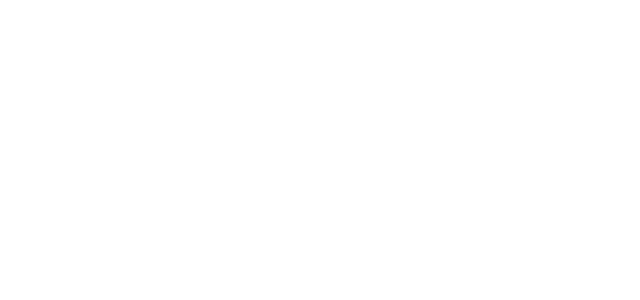
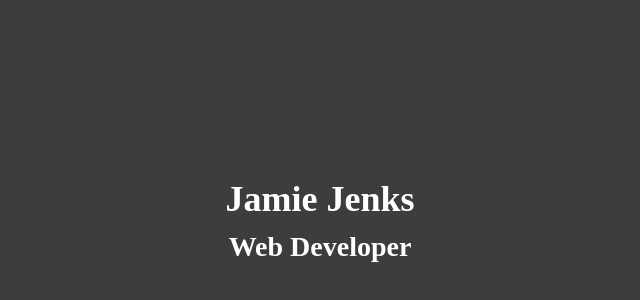
Before and after one commit to Lukerdue/web-profile, a React (Create React App) app: page / in a window 1280 px wide. Shown: the part 180-480 px from the top of the page, without its empty margins (320-960 px from the left). Built offline with nearby package versions, Linux system fonts and the light colour scheme.

Commit message:
instantiated file structure, added a css reset, and started the home page hero section

```diff
--- a/package.json
+++ b/package.json
@@ -9,6 +9,7 @@
     "react": "^18.2.0",
     "react-dom": "^18.2.0",
     "react-scripts": "5.0.1",
+    "styled-components": "^5.3.6",
     "web-vitals": "^2.1.4"
   },
   "scripts": {
--- a/src/App.js
+++ b/src/App.js
@@ -1,9 +1,10 @@
 import './App.css';
+import Home from './components/home'
 
 function App() {
   return (
     <div className="App">
-
+      <Home />
     </div>
   );
 }
--- /dev/null
+++ b/src/components/home.jsx
@@ -0,0 +1,12 @@
+import React from 'react';
+import { HomeStyle } from '../styles/homeStyled';
+
+function Home(){
+    return (<HomeStyle>
+        <div className="titles">
+            <h1>Jamie Jenks</h1>
+            <h2>Web Developer</h2>
+        </div>
+        </HomeStyle>)
+}
+export default Home
--- a/src/index.css
+++ b/src/index.css
@@ -1,13 +1,23 @@
-body {
+*, *::before, *::after{
+  box-sizing: border-box;
   margin: 0;
-  font-family: -apple-system, BlinkMacSystemFont, 'Segoe UI', 'Roboto', 'Oxygen',
-    'Ubuntu', 'Cantarell', 'Fira Sans', 'Droid Sans', 'Helvetica Neue',
-    sans-serif;
+  padding: 0;
+}
+html, body {
+  height: 100%;
+  line-height: 1.5;
   -webkit-font-smoothing: antialiased;
-  -moz-osx-font-smoothing: grayscale;
 }
 
-code {
-  font-family: source-code-pro, Menlo, Monaco, Consolas, 'Courier New',
-    monospace;
+img, picture, video, canvas, svg, iframe{
+  display: block;
+  max-width: 100%;
 }
+
+input, button, textarea, select{
+  font: inherit;
+}
+
+p, h1, h2, h3, h4, h5, h6, span {
+  overflow-wrap: break-word;
+}
--- /dev/null
+++ b/src/styles/homeStyled.jsx
@@ -0,0 +1,23 @@
+import React from 'react';
+import styled from 'styled-components';
+
+export const HomeStyle = styled.div `
+    height: 100vh;
+    width: 100vw;
+    background-color: #3d3d3d;
+    display: flex;
+    align-items: center;
+    justify-content: center;
+    h1{
+        color: white;
+        font-size: 36px;
+        padding: 0;
+        margin: 0;
+    }
+    h2{
+        color: white;
+        font-size: 28px;
+        padding: 0;
+        margin: 0;
+    }
+`
```
Also changed, not shown: 1 other file (tests, documents, lock files or other folders).
